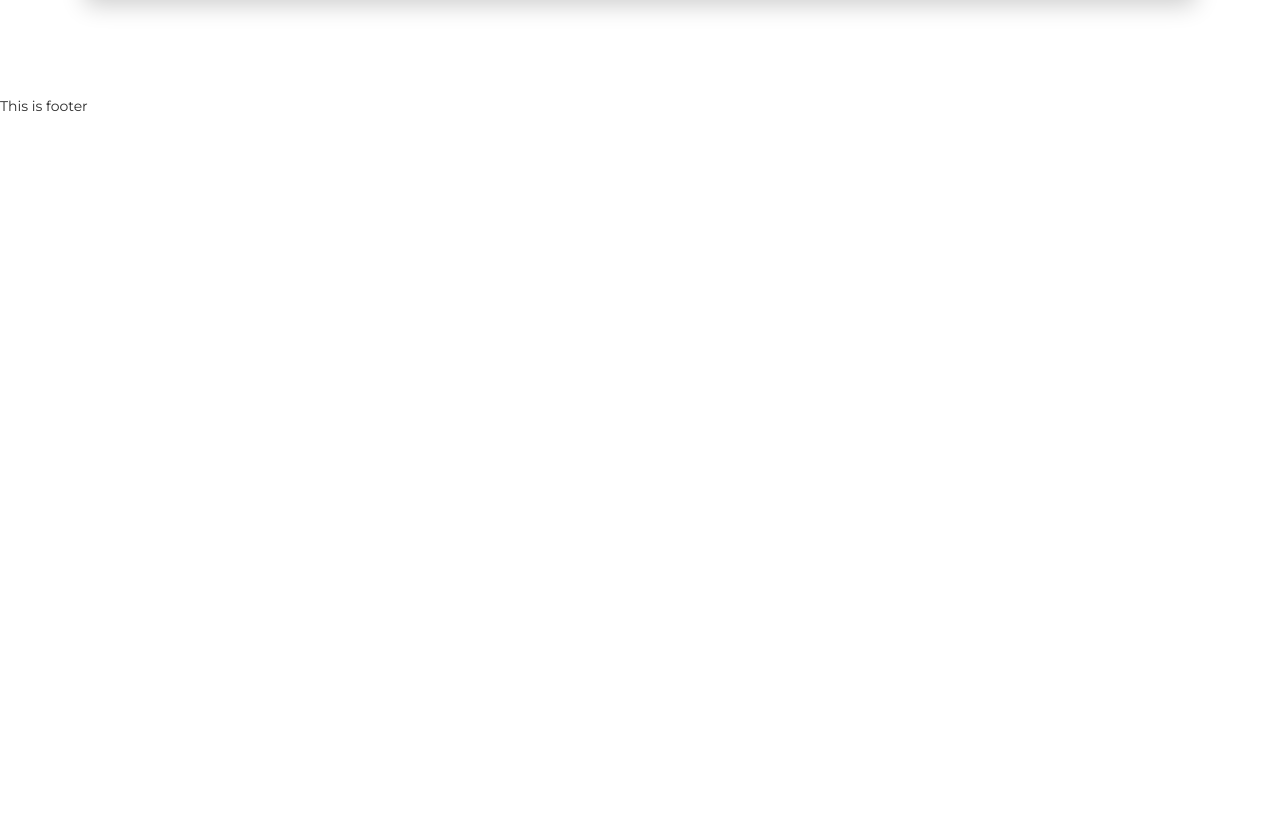
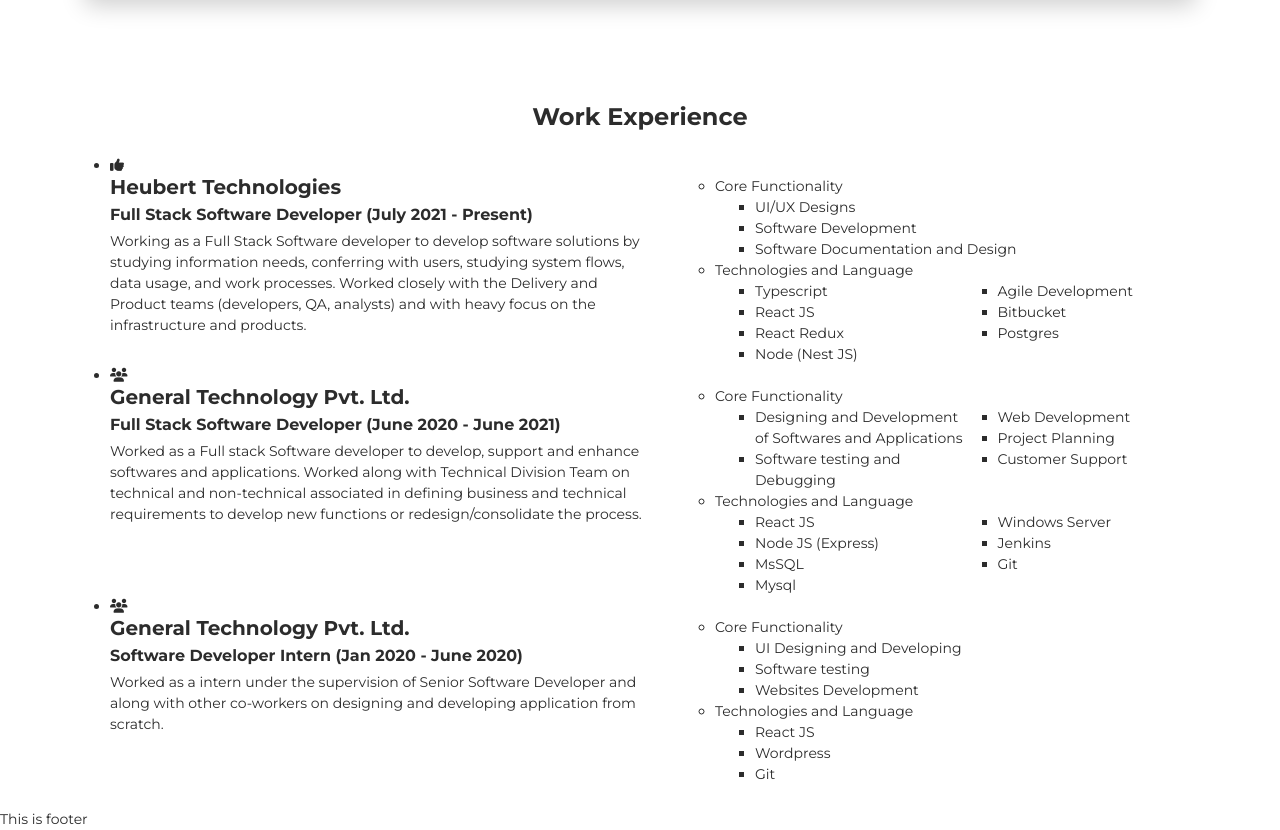
Before and after one commit to dillichalise/personal-portfolio-reactjs, a React (Create React App) app: page / in a window 1280 px wide. Shown: the part 1134-1964 px from the top of the page. Before the commit the page ends 1251 px from the top, so only its background shows below. Built offline with nearby package versions, Linux system fonts and the light colour scheme.

Commit message:
Experience component added

```diff
--- a/src/App.tsx
+++ b/src/App.tsx
@@ -4,6 +4,7 @@
 import Footer from "./footer";
 import IntroPage from "./intro";
 import AboutComponent from "./about";
+import ExperienceComponent from "./experience";
 
 const App = () => {
   return (
@@ -11,6 +12,7 @@
       <Header />
       <IntroPage />
       <AboutComponent />
+      <ExperienceComponent />
       <Footer />
     </div>
   );
--- /dev/null
+++ b/src/experience/index.tsx
@@ -0,0 +1,168 @@
+const ExperienceComponent = () => {
+  return (
+    <div className="pb-0" id="experience">
+      <div className="container py-2">
+        <div className="h4 text-center mb-4 title">Work Experience</div>
+        <div className="row">
+          <ul>
+            <li>
+              <div>
+                <i className="fa fa-thumbs-up" />
+              </div>
+              <div className="row">
+                <div className="col-lg-6">
+                  <div className="h5 mt-0 title">Heubert Technologies</div>
+                  <div className="h6 mt-0 title">
+                    Full Stack Software Developer (July 2021 - Present)
+                  </div>
+                  <p>
+                    Working as a Full Stack Software developer to develop
+                    software solutions by studying information needs, conferring
+                    with users, studying system flows, data usage, and work
+                    processes. Worked closely with the Delivery and Product
+                    teams (developers, QA, analysts) and with heavy focus on the
+                    infrastructure and products.
+                  </p>
+                </div>
+                <div className="col-lg-6">
+                  <ul>
+                    <li className="list">Core Functionality</li>
+                    <ul>
+                      <li className="non_list">UI/UX Designs</li>
+                      <li className="non_list">Software Development</li>
+                      <li className="non_list">
+                        Software Documentation and Design
+                      </li>
+                    </ul>
+                    <li className="list">Technologies and Language</li>
+                    <ul>
+                      <div className="row">
+                        <div className="col-md-6">
+                          <li className="non_list">Typescript</li>
+                          <li className="non_list">React JS</li>
+                          <li className="non_list">React Redux</li>
+                          <li className="non_list">Node (Nest JS)</li>
+                        </div>
+                        <div className="col-md-6">
+                          <li className="non_list">Agile Development</li>
+                          <li className="non_list">Bitbucket</li>
+                          <li className="non_list">Postgres</li>
+                        </div>
+                      </div>
+                    </ul>
+                  </ul>
+                </div>
+              </div>
+            </li>
+
+            <li>
+              <div>
+                <i className="fa fa-users" />
+              </div>
+              <div className="row">
+                <div className="col-lg-6">
+                  <div className="h5 mt-0 title">
+                    General Technology Pvt. Ltd.
+                  </div>
+                  <div className="h6 mt-0 title">
+                    Full Stack Software Developer (June 2020 - June 2021)
+                  </div>
+                  <p>
+                    Worked as a Full stack Software developer to develop,
+                    support and enhance softwares and applications. Worked along
+                    with Technical Division Team on technical and non-technical
+                    associated in defining business and technical requirements
+                    to develop new functions or redesign/consolidate the
+                    process.
+                  </p>
+                </div>
+                <div className="col-lg-6">
+                  <ul>
+                    <li className="list">Core Functionality</li>
+                    <ul>
+                      <div className="row">
+                        <div className="col-md-6">
+                          <li className="non_list">
+                            Designing and Development of Softwares and
+                            Applications
+                          </li>
+                          <li className="non_list">
+                            Software testing and Debugging
+                          </li>
+                        </div>
+                        <div className="col-md-6">
+                          <li className="non_list">Web Development</li>
+                          <li className="non_list">Project Planning</li>
+                          <li className="non_list">Customer Support</li>
+                        </div>
+                      </div>
+                    </ul>
+                    <li className="list">Technologies and Language</li>
+                    <ul>
+                      <div className="row">
+                        <div className="col-md-6">
+                          <li className="non_list">React JS</li>
+                          <li className="non_list">Node JS (Express)</li>
+                          <li className="non_list">MsSQL</li>
+                          <li className="non_list">Mysql</li>
+                        </div>
+                        <div className="col-md-6">
+                          <li className="non_list">Windows Server</li>
+                          <li className="non_list">Jenkins</li>
+                          <li className="non_list">Git</li>
+                        </div>
+                      </div>
+                    </ul>
+                  </ul>
+                </div>
+              </div>
+            </li>
+
+            <li>
+              <div>
+                <i className="fa fa-users" />
+              </div>
+              <div className="row">
+                <div className="col-lg-6">
+                  <div className="h5 mt-0 title">
+                    General Technology Pvt. Ltd.
+                  </div>
+                  <div className="h6 mt-0 title">
+                    Software Developer Intern (Jan 2020 - June 2020)
+                  </div>
+                  <p>
+                    Worked as a intern under the supervision of Senior Software
+                    Developer and along with other co-workers on designing and
+                    developing application from scratch.
+                  </p>
+                </div>
+                <div className="col-lg-6">
+                  <ul>
+                    <li className="list">Core Functionality</li>
+                    <ul>
+                      <li className="non_list">UI Designing and Developing</li>
+                      <li className="non_list">Software testing</li>
+                      <li className="non_list">Websites Development</li>
+                    </ul>
+                    <li className="list">Technologies and Language</li>
+                    <ul>
+                      <div className="row">
+                        <div className="col-md-6">
+                          <li className="non_list">React JS</li>
+                          <li className="non_list">Wordpress</li>
+                          <li className="non_list">Git</li>
+                        </div>
+                      </div>
+                    </ul>
+                  </ul>
+                </div>
+              </div>
+            </li>
+          </ul>
+        </div>
+      </div>
+    </div>
+  );
+};
+
+export default ExperienceComponent;
```
